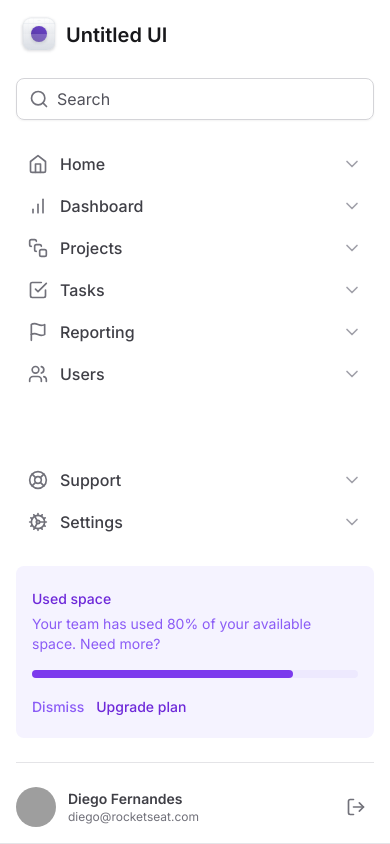
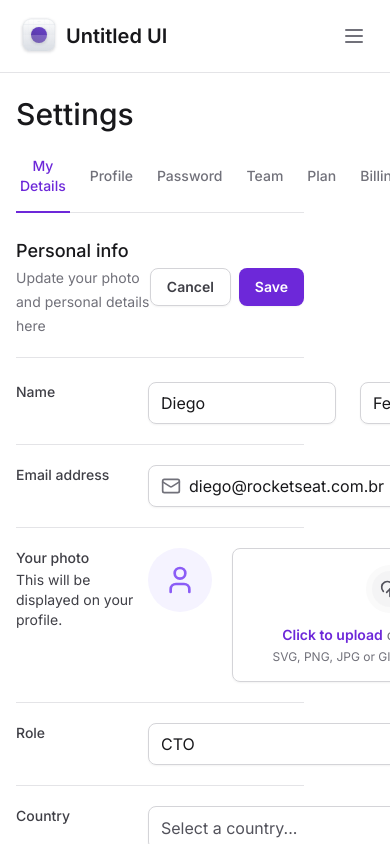
Before and after one commit to matsubrasil/tailwind-next-dashboard, a Next.js app: page / in a window 390 px wide. Shown: the top 844 px of the page. Built offline with nearby package versions, Linux system fonts and the light colour scheme; grey boxes are pictures that could not be loaded.

Commit message:
feat: responsive sidebar finished

```diff
--- a/package.json
+++ b/package.json
@@ -10,6 +10,7 @@
   },
   "dependencies": {
     "@formkit/auto-animate": "^0.8.0",
+    "@radix-ui/react-collapsible": "^1.0.3",
     "@radix-ui/react-select": "^1.2.2",
     "@radix-ui/react-tabs": "^1.0.4",
     "@types/node": "20.5.3",
--- a/src/app/layout.tsx
+++ b/src/app/layout.tsx
@@ -1,7 +1,7 @@
 import { Sidebar } from '@/components/Sidebar'
-import './globals.css'
 import type { Metadata } from 'next'
 import { Inter } from 'next/font/google'
+import './globals.css'
 
 const inter = Inter({ subsets: ['latin'] })
 
@@ -20,7 +20,9 @@
       <body className={inter.className}>
         <div className="grid min-h-screen grid-cols-app ">
           <Sidebar />
-          <main className="px-8 pb-12 pt-8">{children}</main>
+          <main className="px-4 pb-12 pt-24 lg:col-start-2 lg:px-8 lg:pb-12 lg:pt-8">
+            {children}
+          </main>
         </div>
       </body>
     </html>
--- a/src/components/Sidebar/index.tsx
+++ b/src/components/Sidebar/index.tsx
@@ -1,3 +1,5 @@
+'use client'
+
 import {
   BarChart,
   CheckSquare,
@@ -5,12 +7,15 @@
   Flag,
   Home,
   LifeBuoy,
+  Menu,
   Search,
   SquareStack,
   Users,
 } from 'lucide-react'
 import { Logo } from './Logo'
 
+import { Button } from '@/components/Button'
+import * as Collapsible from '@radix-ui/react-collapsible'
 import * as Input from '../Input'
 import { NavItem } from './NavItem'
 import { Profile } from './Profile'
@@ -18,16 +23,25 @@
 
 export function Sidebar() {
   return (
-    <aside className="fixed bottom-0 left-0 right-0 top-0 z-20 flex flex-col gap-6 border-b border-zinc-200 bg-white p-4 lg:relative lg:right-auto lg:w-80 lg:border-r lg:px-5 lg:py-8">
+    <Collapsible.Root className="fixed left-0 right-0 top-0 z-20 flex flex-col gap-6 border-b border-zinc-200 bg-white p-4 data-[state=open]:bottom-0 lg:right-auto lg:w-80 lg:border-r lg:px-5 lg:py-8 lg:data-[state=closed]:bottom-0 ">
+      <div className="flex items-center justify-between">
         <Logo />
-
+        <Collapsible.Trigger asChild className="lg:hidden">
+          <Button variant="ghost">
+            <Menu className="h-6 w-6" />
+          </Button>
+        </Collapsible.Trigger>
+      </div>
+      <Collapsible.Content
+        forceMount
+        className="flex flex-1 flex-col gap-6 data-[state=closed]:hidden lg:data-[state=closed]:flex"
+      >
         <Input.Root>
           <Input.Prefix>
             <Search className="h-5 w-5 text-zinc-500" />
           </Input.Prefix>
           <Input.Control placeholder="Search" />
         </Input.Root>
-
         {/* Navegação principal */}
         <nav className="space-y-0.5">
           <NavItem title="Home" icon={Home} />
@@ -37,7 +51,6 @@
           <NavItem title="Reporting" icon={Flag} />
           <NavItem title="Users" icon={Users} />
         </nav>
-
         {/* Seção inferior */}
         <div className="mt-auto flex flex-col gap-6">
           {/* Navegação inferior */}
@@ -54,6 +67,7 @@
           {/* Perfil */}
           <Profile />
         </div>
-    </aside>
+      </Collapsible.Content>
+    </Collapsible.Root>
   )
 }
```
Also changed, not shown: 1 other file (tests, documents, lock files or other folders). Lines whose indentation alone changed are shown as unchanged.
